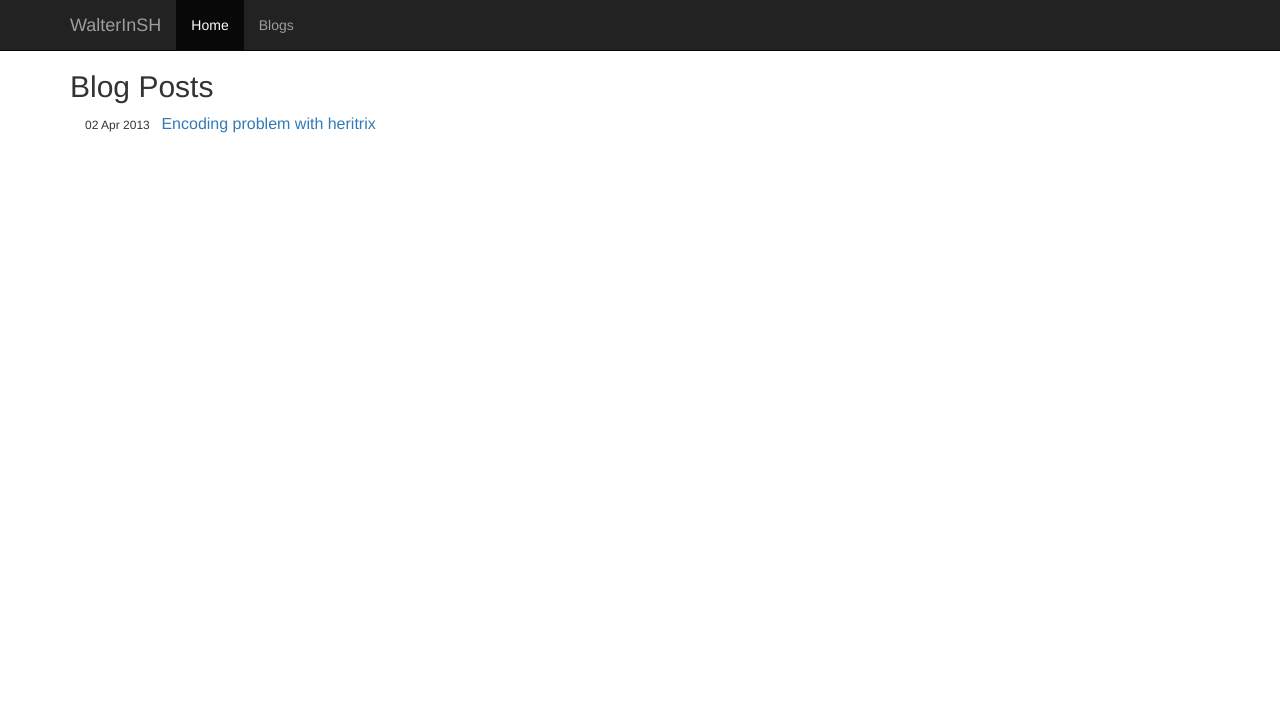
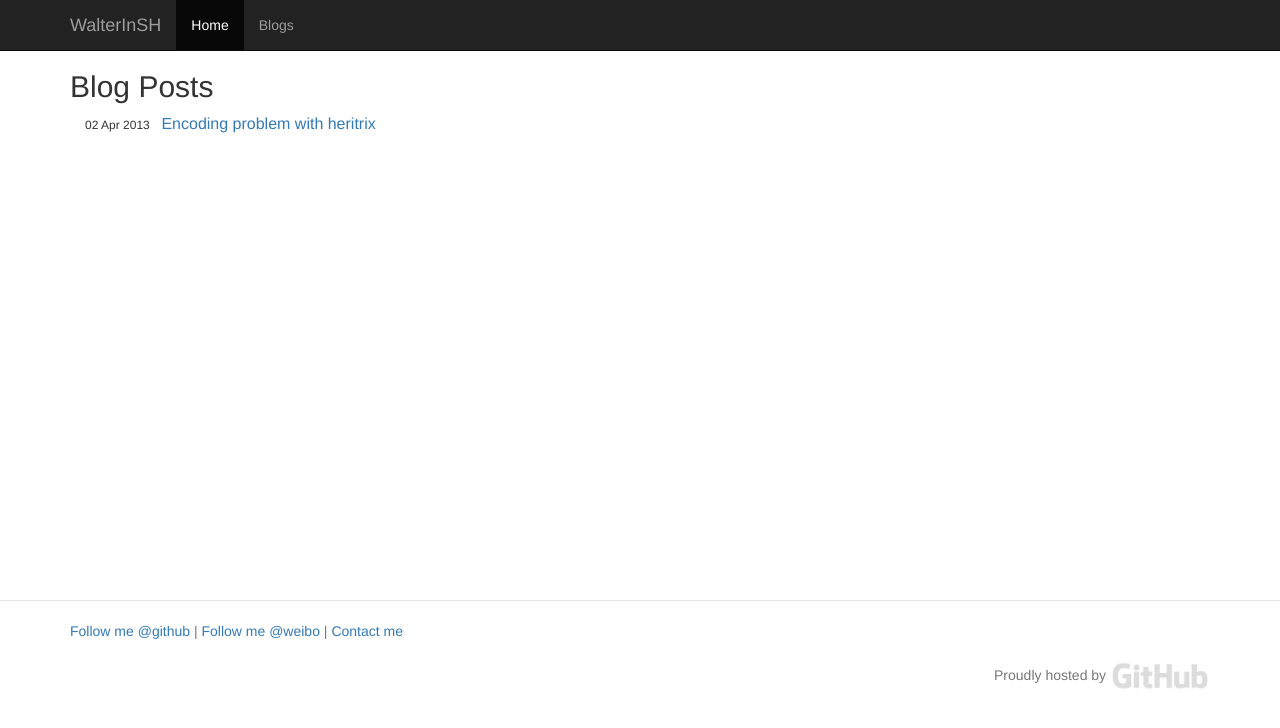
Before and after one commit to WalterInSH/walterinsh.github.io, a Jekyll site: the page built from index.html, in a window 1280 px wide. Shown: the top 728 px of the page. Built offline with Jekyll 4.4.1, drawn with Linux system fonts in a browser that asks for light colours; nearby versions of some CDN libraries; library files that are not in the unit come from our copies; Markdown is read by kramdown in place of the engine named in the settings.

Commit message:
footer accomplished

```diff
--- /dev/null
+++ b/_includes/footer.html
@@ -0,0 +1,6 @@
+<footer>
+	<div class="container">
+		<div class="footer_info"><a href="https://github.com/WalterInSH">Follow me @github</a>&nbsp;|&nbsp;<a href="http://weibo.com/walterinsh">Follow me @weibo</a>&nbsp;|&nbsp;<a href="mailto:coolwaterever@gmail.com">Contact me</a></div>
+		<div class="footer_right">Proudly hosted by <img src="/image/github.png"></div>
+	</div>
+</footer>
--- a/_layouts/blog.html
+++ b/_layouts/blog.html
@@ -28,13 +28,15 @@
 	        <li><a href="/">Home</a></li>
 	        <li class="active"><a href="/blogs.html">Blogs</a></li>
 	      </ul>
-    </div><!--/.nav-collapse -->
+	    </div>
 	  </div>
 	</div>
 
-<div class="container first_ele">
+	<div class="container first_ele main_ele">
 		<div class="title"></div>
 	  {{ content }}
 	</div>
+
+	{% include footer.html %}
 </body>
 </html>
--- a/_layouts/homepage.html
+++ b/_layouts/homepage.html
@@ -32,8 +32,10 @@
   </div>
 </div>
 
-<div class="container">
+<div class="container main_ele">
   {{ content }}
 </div>
+
+{% include footer.html %}
 </body>
 </html>
--- a/css/commons.css
+++ b/css/commons.css
@@ -1,13 +1,30 @@
+.main_ele{
+	min-height: 500px;
+}
+
 .first_ele{
   margin-top: 70px;
 }
 
-#posts .p_title{
-  font-size: 16px;
+footer{
+  padding-top: 20px;
+  padding-bottom: 30px;
+  margin-top: 100px;
+  color: #777;
+  border-top: 1px solid #e5e5e5;
 }
 
+footer img{
+	vertical-align:middle;
+	width: 100px;
+	height: 30px;
+}
 
-#posts .p_date{
-  margin-left: 15px;
-  font-size: 12px;
+.footer_right{
+	text-align: right;
+	margin-top: 20px;
 }
+
+.footer_info{
+	margin-bottom: 5px;
+}
--- /dev/null
+++ b/footer.html
@@ -0,0 +1,6 @@
+<footer>
+	<div class="container">
+		<div><a href="https://github.com/WalterInSH">Follow me @github</a>&nbsp;|&nbsp;<a href="http://weibo.com/walterinsh">Follow me @weibo</a></div>
+		<div>Proudly hosted by <img src="/image/github.png"></div>
+	</div>
+</footer>
```
Also changed, not shown: image/github.png (added). Lines whose indentation alone changed are shown as unchanged.
